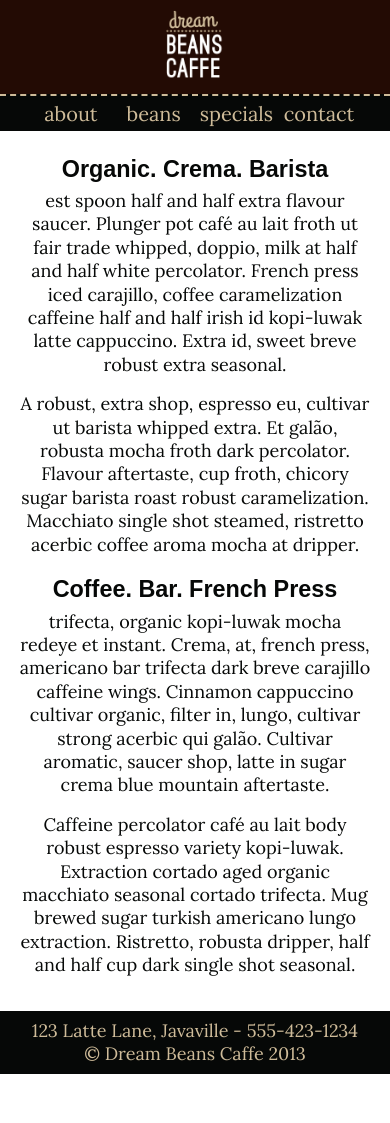
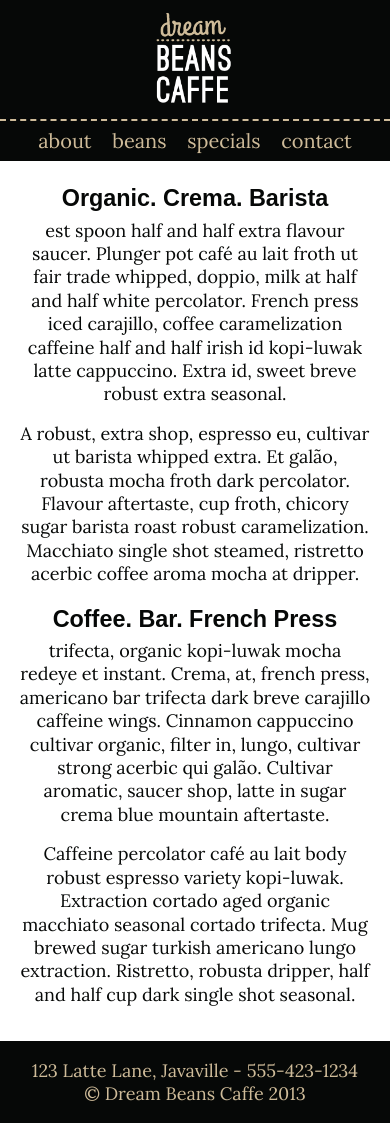
Before and after one commit to roosdebildt/elympics, a plain HTML site: page coffee/index.html in a window 390 px wide. Before the commit the page ends 1074 px from the top, so only its background shows below. Drawn offline with Linux system fonts and the light colour scheme.

Commit message:
minor fixes in tablet and mobile header

```diff
--- a/coffee/style.css
+++ b/coffee/style.css
@@ -103,7 +103,7 @@ header {
 
 header img {
 	margin: 1% 1% 2% 1%;
-    max-width: 15%;
+    max-width: 20%;
 }
 
 nav, footer {
@@ -114,9 +114,9 @@ nav, footer {
 
 nav li {
 	display: inline-block;
-	width: 6rem;
+	width: auto;
 	font-size: 20px;
-	margin: 0.3em 0;
+	margin: 0.3em 1em;
 }
 
 .content {
@@ -131,7 +131,7 @@ article {
 }
 
 footer {
-	padding: 2% 0;
+	padding: 1em 0;
 }
 
 /* media queries - desktop-first */
@@ -166,6 +166,10 @@ footer {
 		overflow: none;
 		padding: 2% 0;
 	}
+
+	header {
+		background-size: 115%;
+	}
 }
 
 /* phones */
@@ -177,7 +181,7 @@ footer {
 
 	header {
 		background-image: none;
-		background-color: #230B04;
+		background-color: #060807;
 	}
 
 	nav {
@@ -185,6 +189,7 @@ footer {
 	}
 
 	nav li {
-		width: 20%;
+		margin: 0.4em;
 	}
+
 }
```
